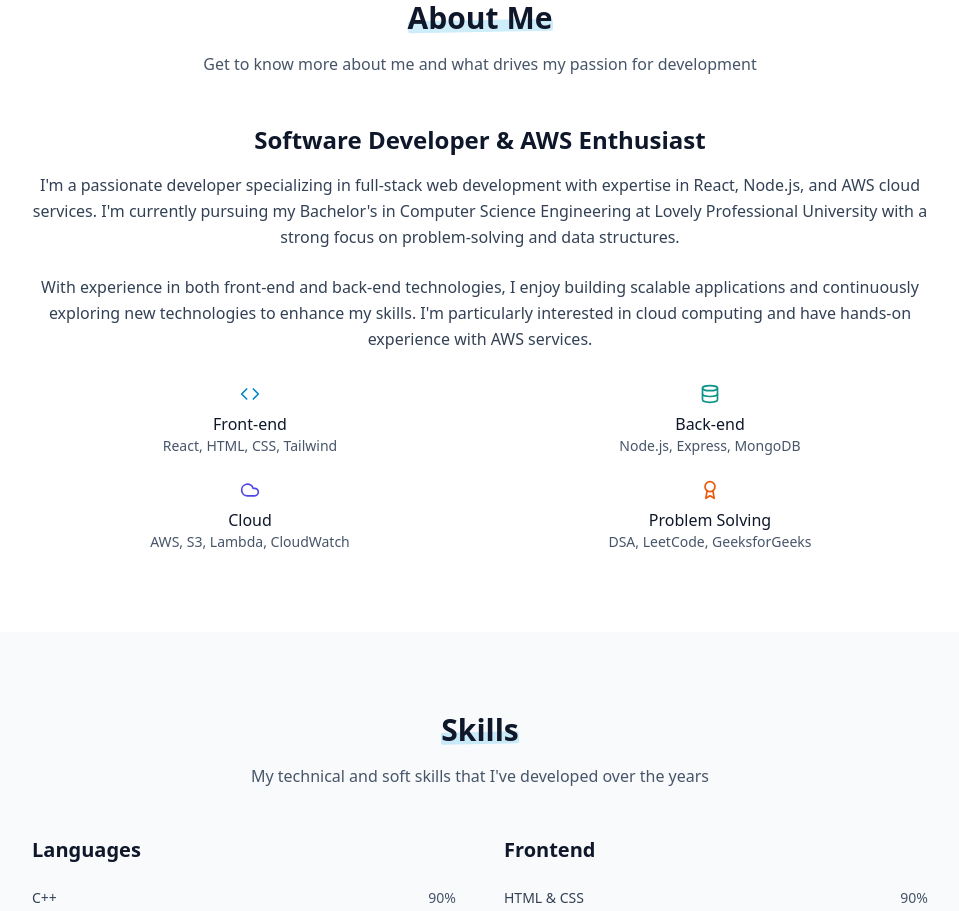
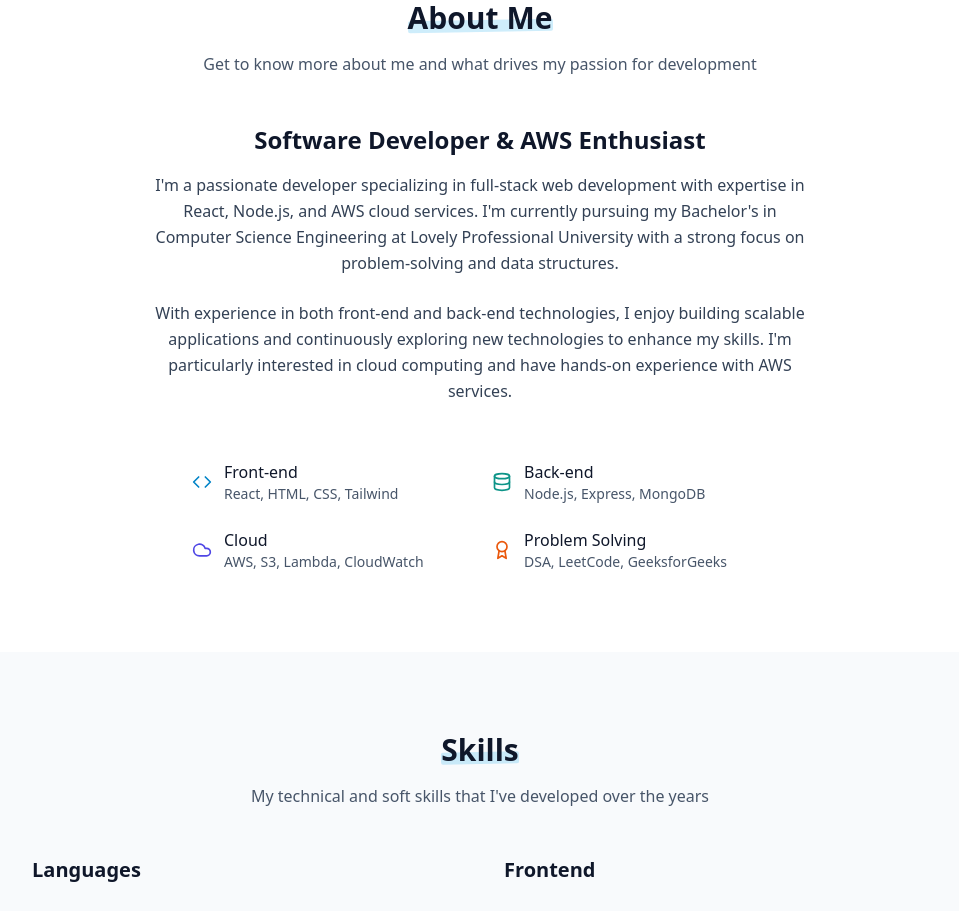
Before and after one commit to Jaswant10041/portfolio, a React (Vite) app: page / in a window 1280 px wide. Shown: the part 880-1791 px from the top of the page, without its empty margins (160-1119 px from the left). Built offline with nearby package versions, Linux system fonts and the light colour scheme.

Commit message:
Update About3.tsx

```diff
--- a/src/components/sections/About.tsx
+++ b/src/components/sections/About.tsx
@@ -42,56 +42,60 @@ const About: React.FC = () => {
       </p>
     </div>
 
-    <div className="flex flex-col justify-center items-center">
-      <div className="md:col-span-3 animate-on-scroll opacity-0 transition-all duration-700 delay-300 text-center">
+    {/* Center-aligned content starts here */}
+    <div className="flex flex-col items-center text-center animate-on-scroll opacity-0 transition-all duration-700 delay-300">
       <h3 className="text-2xl font-bold mb-4 text-slate-900 dark:text-white">
         Software Developer & AWS Enthusiast
       </h3>
-        <p className="text-slate-700 dark:text-slate-300 mb-6 leading-relaxed">
+
+      <p className="text-slate-700 dark:text-slate-300 mb-6 leading-relaxed max-w-2xl">
         I'm a passionate developer specializing in full-stack web development
         with expertise in React, Node.js, and AWS cloud services. I'm currently
         pursuing my Bachelor's in Computer Science Engineering at Lovely
         Professional University with a strong focus on problem-solving and
         data structures.
       </p>
-        <p className="text-slate-700 dark:text-slate-300 mb-6 leading-relaxed">
+      <p className="text-slate-700 dark:text-slate-300 mb-6 leading-relaxed max-w-2xl">
         With experience in both front-end and back-end technologies, I enjoy
         building scalable applications and continuously exploring new technologies
         to enhance my skills. I'm particularly interested in cloud computing
         and have hands-on experience with AWS services.
       </p>
 
-        <div className="grid grid-cols-1 sm:grid-cols-2 gap-6 mt-8">
-          <div className="flex flex-col items-center text-center space-y-2">
+      <div className="grid grid-cols-1 sm:grid-cols-2 gap-6 mt-8 max-w-xl w-full">
+        <div className="flex items-center space-x-3">
           <Code className="text-blue-600 dark:text-blue-400" size={20} />
-            <div>
+          <div className="text-left">
             <h4 className="font-medium text-slate-900 dark:text-white">Front-end</h4>
             <p className="text-sm text-slate-600 dark:text-slate-400">
               React, HTML, CSS, Tailwind
             </p>
           </div>
         </div>
-          <div className="flex flex-col items-center text-center space-y-2">
+
+        <div className="flex items-center space-x-3">
           <Database className="text-teal-600 dark:text-teal-400" size={20} />
-            <div>
+          <div className="text-left">
             <h4 className="font-medium text-slate-900 dark:text-white">Back-end</h4>
             <p className="text-sm text-slate-600 dark:text-slate-400">
               Node.js, Express, MongoDB
             </p>
           </div>
         </div>
-          <div className="flex flex-col items-center text-center space-y-2">
+
+        <div className="flex items-center space-x-3">
           <Cloud className="text-indigo-600 dark:text-indigo-400" size={20} />
-            <div>
+          <div className="text-left">
             <h4 className="font-medium text-slate-900 dark:text-white">Cloud</h4>
             <p className="text-sm text-slate-600 dark:text-slate-400">
               AWS, S3, Lambda, CloudWatch
             </p>
           </div>
         </div>
-          <div className="flex flex-col items-center text-center space-y-2">
+
+        <div className="flex items-center space-x-3">
           <Award className="text-orange-600 dark:text-orange-400" size={20} />
-            <div>
+          <div className="text-left">
             <h4 className="font-medium text-slate-900 dark:text-white">Problem Solving</h4>
             <p className="text-sm text-slate-600 dark:text-slate-400">
               DSA, LeetCode, GeeksforGeeks
@@ -102,7 +106,7 @@ const About: React.FC = () => {
     </div>
   </div>
 </div>
-</div>
+
 
     </section>
   );
```
Lines whose indentation alone changed are shown as unchanged.
